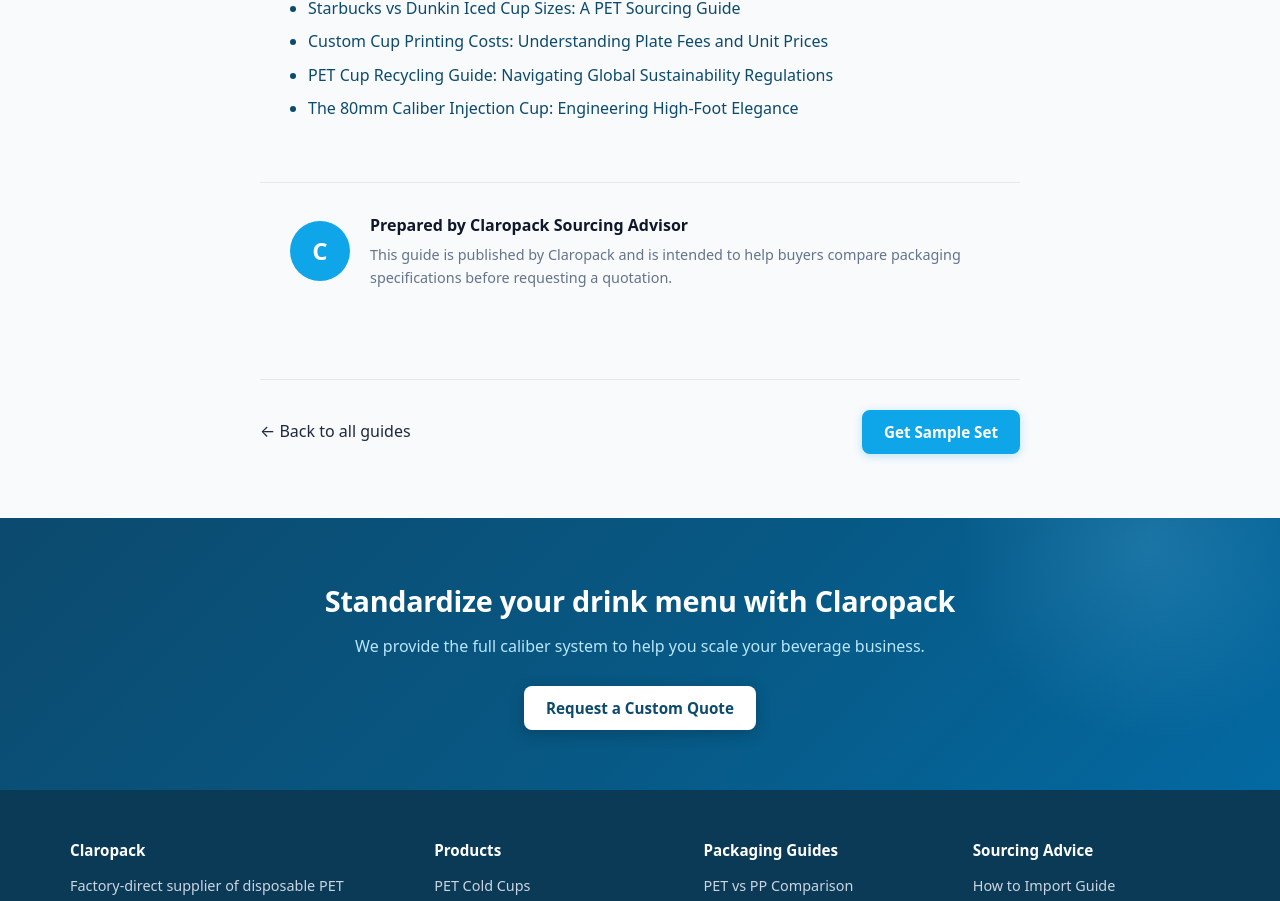
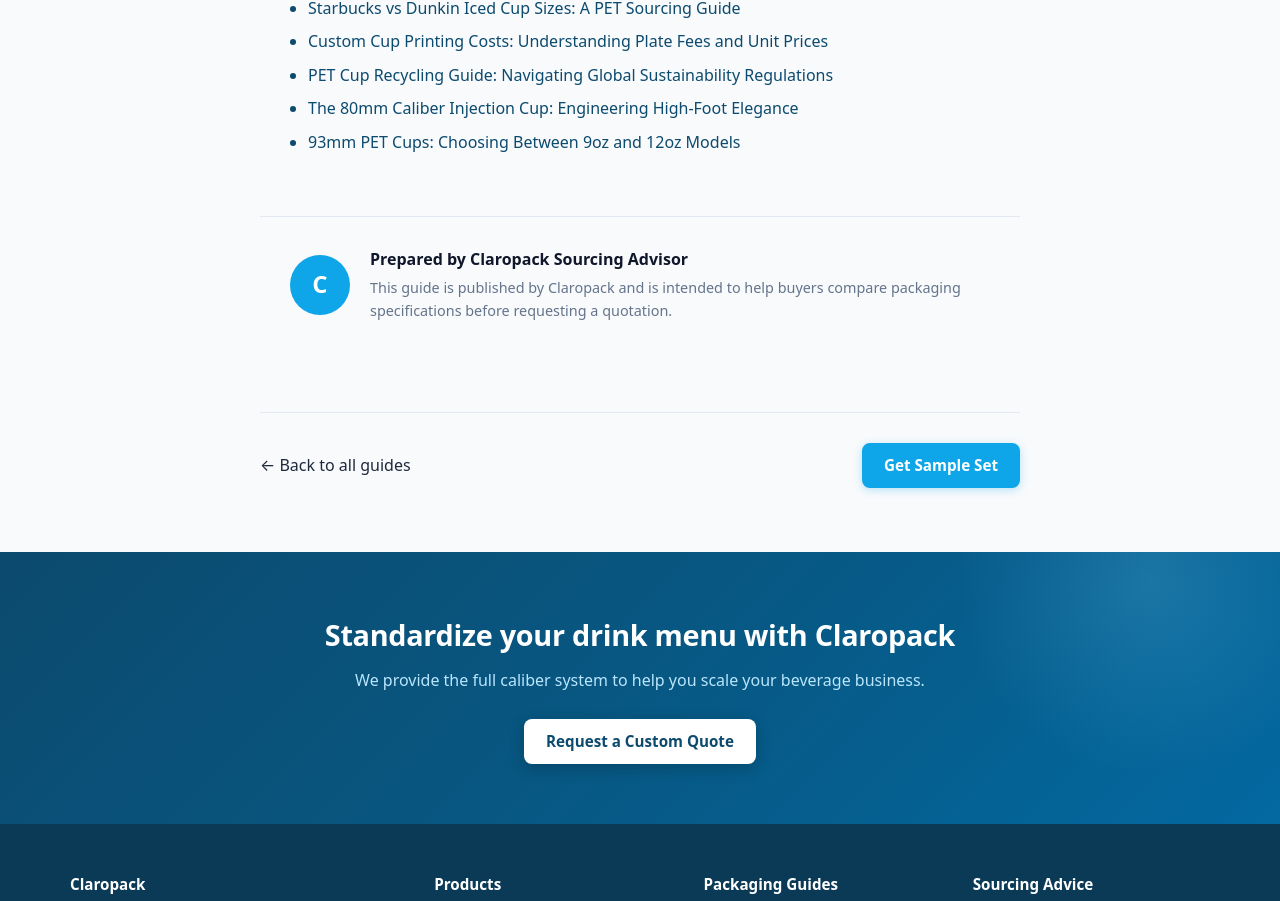
Before and after one commit to parkourV/claropack-official, a React (Vite) app: page /blog/78mm-pet-cups-5-5oz-8oz-selection-guide in a window 1280 px wide. Shown: the part 4370-5271 px from the top of the page. Built offline with nearby package versions, Linux system fonts and the light colour scheme.

Commit message:
seo: daily post publish and technical audit

```diff
--- a/scripts/doctor.mjs
+++ b/scripts/doctor.mjs
@@ -96,7 +96,8 @@
         'https://claropack.com/blog/custom-cup-printing-cost-guide',
         'https://claropack.com/blog/pet-cup-recycling-sustainability-guide',
         'https://claropack.com/blog/80mm-caliber-high-foot-injection-cups',
-        'https://claropack.com/blog/78mm-pet-cups-5-5oz-8oz-selection-guide'
+        'https://claropack.com/blog/78mm-pet-cups-5-5oz-8oz-selection-guide',
+        'https://claropack.com/blog/93mm-pet-cups-9oz-12oz-selection-guide'
     ];
     for (const url of requiredSitemapUrls) {
         if (!sitemap.includes(`<loc>${url}</loc>`)) {
@@ -153,7 +154,8 @@
         { path: 'blog/custom-cup-printing-cost-guide/index.html', route: '/blog/custom-cup-printing-cost-guide' },
         { path: 'blog/pet-cup-recycling-sustainability-guide/index.html', route: '/blog/pet-cup-recycling-sustainability-guide' },
         { path: 'blog/80mm-caliber-high-foot-injection-cups/index.html', route: '/blog/80mm-caliber-high-foot-injection-cups' },
-        { path: 'blog/78mm-pet-cups-5-5oz-8oz-selection-guide/index.html', route: '/blog/78mm-pet-cups-5-5oz-8oz-selection-guide' }
+        { path: 'blog/78mm-pet-cups-5-5oz-8oz-selection-guide/index.html', route: '/blog/78mm-pet-cups-5-5oz-8oz-selection-guide' },
+        { path: 'blog/93mm-pet-cups-9oz-12oz-selection-guide/index.html', route: '/blog/93mm-pet-cups-9oz-12oz-selection-guide' }
     ];
 
     let allPassed = true;
--- a/scripts/prerender.mjs
+++ b/scripts/prerender.mjs
@@ -57,6 +57,7 @@
   "/blog/pet-cup-recycling-sustainability-guide",
   "/blog/80mm-caliber-high-foot-injection-cups",
   "/blog/78mm-pet-cups-5-5oz-8oz-selection-guide",
+  "/blog/93mm-pet-cups-9oz-12oz-selection-guide",
   "/about",
   "/contact"
 ];
--- a/src/data/posts.jsx
+++ b/src/data/posts.jsx
@@ -2011,5 +2011,58 @@
       { q: 'Do both 78mm models have the same weight?', a: 'The listed catalog weight is 6g for both models. Confirm production tolerance with the factory before placing a bulk order.' },
       { q: 'Can I use the same lid because both cups are 78mm?', a: 'The shared 78mm caliber suggests the same rim standard, but final lid fit should be confirmed with the supplier using the selected model and drawing.' }
     ]
+  },
+  '93mm-pet-cups-9oz-12oz-selection-guide': {
+    title: '93mm PET Cups: Choosing Between 9oz and 12oz Models',
+    description: 'Compare the 93mm PET 9oz and 12oz cup models by capacity, height, base diameter, weight and carton quantity using Claropack catalog specifications.',
+    date: '2026-09-17',
+    author: 'Claropack Sourcing Advisor',
+    img: '/assets/blog/pet-cups-cover.png',
+    excerpt: 'The 93mm PET range includes a compact 9oz model and a taller 12oz model. Compare the listed dimensions before selecting a cup for your menu.',
+    quickFacts: [
+      { label: 'Shared Caliber', value: '93 mm' },
+      { label: '9oz Model', value: '71 mm height / 55 mm base / 8 g' },
+      { label: '12oz Model', value: '108 mm height / 58 mm base / 11 g' },
+      { label: 'Carton Quantity', value: '1,000 pcs for both listed models' }
+    ],
+    content: [
+      {
+        type: 'text',
+        h2: 'What the 93mm Caliber Tells You',
+        body: 'The 93mm caliber identifies the cup rim diameter, while the capacity and vertical profile determine how the drink presents. Claropack lists two 93mm PET models: 93-9oz for a shorter serving format and 9301 for a taller 12oz format. Buyers should compare the complete row rather than choosing by rim size alone.'
+      },
+      {
+        type: 'comparison',
+        h2: '93mm PET Cup Specification Comparison',
+        body: 'The values below are taken from the PET cold cup category specification table. Confirm final drawings and any custom configuration with the factory before production.',
+        table: {
+          head: ['Model', 'Caliber', 'Capacity', 'Height', 'Base', 'Weight', 'Carton Quantity'],
+          rows: [
+            ['93-9oz', '93 mm', '9 oz', '71 mm', '55 mm', '8 g', '1,000 pcs'],
+            ['9301', '93 mm', '12 oz', '108 mm', '58 mm', '11 g', '1,000 pcs']
+          ]
+        }
+      },
+      {
+        type: 'text',
+        h2: 'When to Select the 9oz Model',
+        body: 'The 9oz model is the shorter option, listed at 71mm high with a 55mm base and 8g weight. It fits menus that need a smaller listed volume while retaining the 93mm rim standard. Check the actual cup holder, carrier and filling setup against the 71mm height before ordering.'
+      },
+      {
+        type: 'text',
+        h2: 'When the 12oz Model Is the Better Match',
+        body: 'The 12oz 9301 model is listed at 108mm high, with a 58mm base and 11g weight. Its taller profile may better suit a 12oz drink presentation, but the final choice should follow the menu volume and the operating equipment used at the filling, sealing and delivery stages.'
+      },
+      {
+        type: 'text',
+        h2: 'Create a Complete 93mm Inquiry',
+        body: 'Include the model code, 93mm caliber, capacity, height, base, weight and carton quantity in the sourcing request. Printing specifications, artwork tolerances, exact lid model and destination documentation are not included in the category table and remain待工厂确认.'
+      }
+    ],
+    faqs: [
+      { q: 'Are the 93mm 9oz and 12oz cups the same height?', a: 'No. The catalog lists 71mm for the 9oz model and 108mm for the 12oz model.' },
+      { q: 'What is the listed weight of the 93mm 9oz model?', a: 'The 93-9oz row lists 8g. Confirm production tolerance with the factory before a bulk order.' },
+      { q: 'Do both 93mm models have the same carton quantity?', a: 'Both listed rows show 1,000 pcs. Confirm the final carton configuration if the product is customized.' }
+    ]
   }
 }
```
Also changed, not shown: 54 other files (tests, documents, lock files or other folders).
